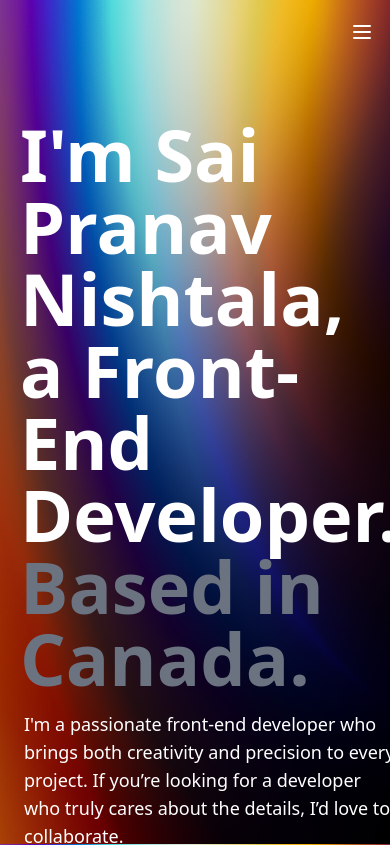
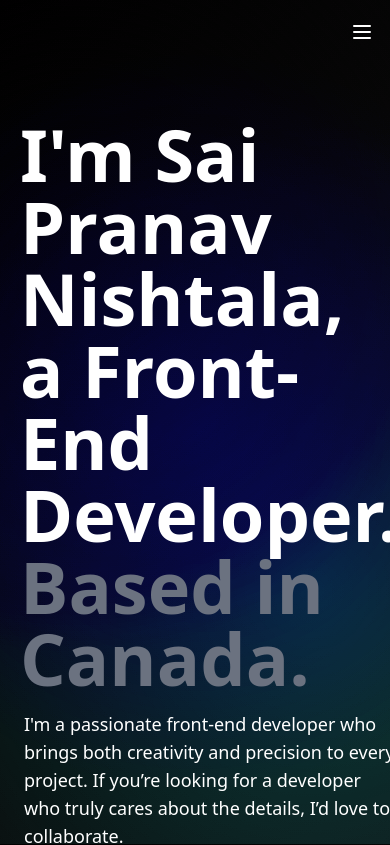
Before and after one commit to pranav605/react-portfolio, a React (Create React App) app: page / in a window 390 px wide. Shown: the top 845 px of the page. Built offline with nearby package versions, Linux system fonts and the light colour scheme.

Commit message:
Changed background color

```diff
--- a/src/index.css
+++ b/src/index.css
@@ -25,17 +25,16 @@ body{
       height: 100vh;
       margin: 0;
       background-image:
-        linear-gradient(115deg, rgb(211 255 215), rgb(0 0 0)),
-        radial-gradient(90% 100% at 50% 0%, rgb(200 200 200), rgb(22 0 45)),
-        radial-gradient(100% 100% at 80% 0%, rgb(250 255 0), rgb(36 0 0)),
-        radial-gradient(150% 210% at 100% 0%, rgb(20 175 125), rgb(0 10 255)),
-        radial-gradient(100% 100% at 100% 30%, rgb(255 77 0), rgb(0 200 255)),
-        linear-gradient(60deg, rgb(255 0 0), rgb(120 86 255));
-      background-blend-mode: overlay, overlay, difference, difference, difference, normal;
+        linear-gradient(135deg, rgb(0, 0, 0), rgb(15, 15, 15)), /* Base black gradient */
+        radial-gradient(circle at 20% 30%, rgba(128, 0, 128, 0.3), transparent 60%), /* Subtle purple glow */
+        radial-gradient(circle at 80% 70%, rgba(0, 255, 255, 0.2), transparent 70%), /* Soft teal glow */
+        radial-gradient(circle at 50% 50%, rgba(0, 0, 255, 0.15), transparent 80%); /* Light blue center */
+      background-blend-mode: overlay, screen, color-dodge, normal;
       background-repeat: no-repeat;
       background-size: cover;
-      background-attachment: fixed; /* Change from fixed to scroll for mobile performance */
-  }
+      background-attachment: fixed;
+    }
+
 
   }
   section{
```
